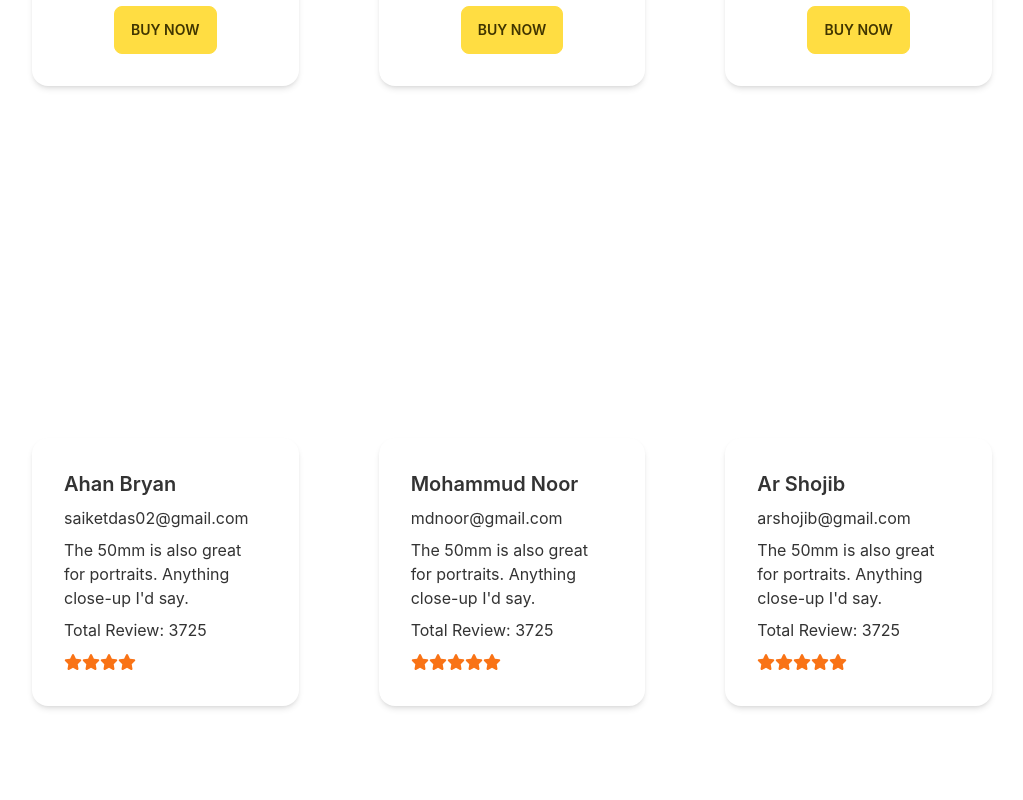
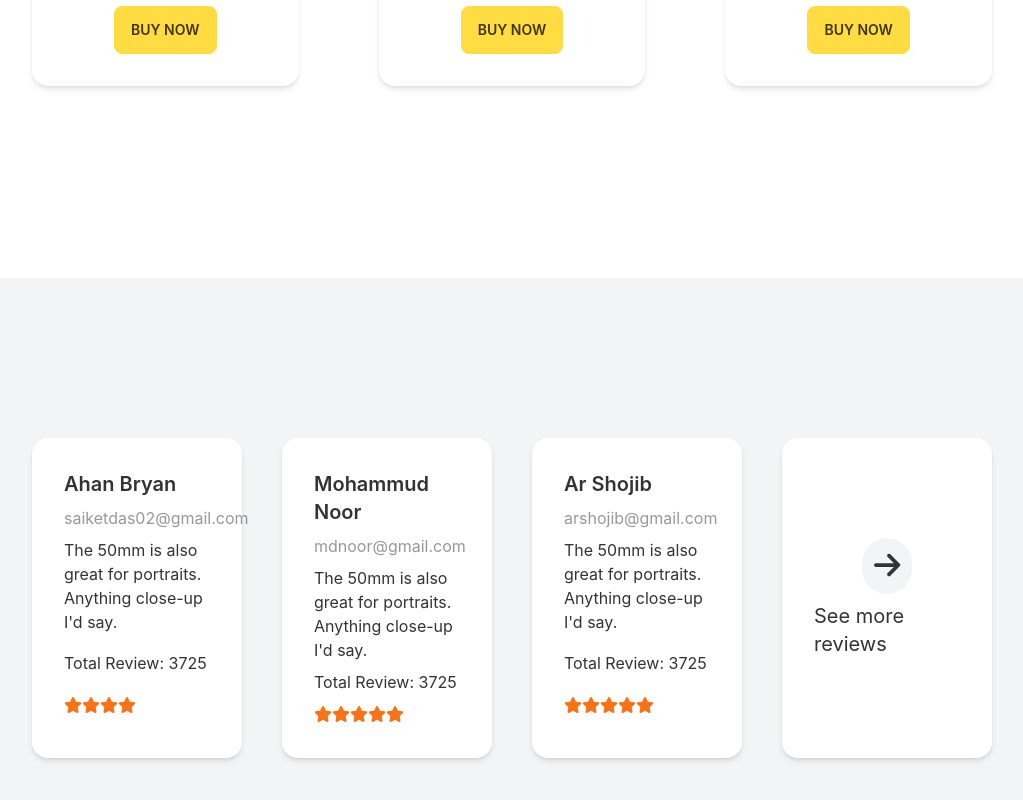
Before and after one commit to Saiket-Das/blackmagic-manufacturer-client-side, a React (Create React App) app: page / in a window 1280 px wide. Shown: the part 1137-1937 px from the top of the page, without its empty margins (128-1151 px from the left). Built offline with nearby package versions, Linux system fonts and the light colour scheme.

Commit message:
Home - Review style chnage

```diff
--- a/src/Components/Pages/Home/Products/Product.js
+++ b/src/Components/Pages/Home/Products/Product.js
@@ -3,7 +3,7 @@ import React from 'react';
 const Product = (props) => {
     const { name, price, stock, img } = props.product
     return (
-        <div className="card lg:max-w-lg bg-base-100 shadow-md">
+        <div className="card lg:max-w-lg bg-base-100 shadow-md border-0">
             <figure><img src={img} className='p-5' alt="Shoes" /></figure>
             <div className="card-body items-center">
                 <h2 className="card-title text-center">{name}</h2>
--- a/src/Components/Pages/Home/Reviews/Review.js
+++ b/src/Components/Pages/Home/Reviews/Review.js
@@ -76,12 +76,12 @@ const Review = (props) => {
         </span>
     }
     return (
-        <div className="card lg:max-w-lg bg-base-100 shadow-md">
+        <div className="card review-card lg:max-w-lg bg-base-100 shadow-md">
             <div className="card-body ">
                 <h2 className="card-title block">{name}
                 </h2>
-                <span>{email}</span>
-                <p> <span>{comment}</span></p>
+                <span className='opacity-50'>{email}</span>
+                <p><span>{comment}</span></p>
                 <p>Total Review: {ratingsCount}</p>
                 <p className='text-orange-500'>{starReview}</p>
 
--- a/src/Components/Pages/Home/Reviews/Reviews.js
+++ b/src/Components/Pages/Home/Reviews/Reviews.js
@@ -1,6 +1,8 @@
 import React, { useEffect, useState } from 'react';
 import Review from './Review';
-
+import { FontAwesomeIcon } from '@fortawesome/react-fontawesome';
+import { faArrowRight as fasFaStar } from '@fortawesome/free-solid-svg-icons'
+import { Link } from 'react-router-dom';
 
 
 const Reviews = () => {
@@ -13,14 +15,28 @@ const Reviews = () => {
 
 
     return (
-        <div>
-            <div className='grid grid-cols-1 md:grid-cols-2 lg:grid-cols-3 gap-20 mt-8 lg:p-40 p-8'>
+        <div className='bg-gray-100'>
+            <div className='grid grid-cols-1 md:grid-cols-2 lg:grid-cols-4 gap-10 mt-8 lg:p-40 p-8'>
                 {
                     reviews.slice(-3).map(review => <Review
                         key={review.id}
                         review={review}
                     ></Review>)
                 }
+
+                <div className="card review-card lg:max-w-lg bg-base-100 shadow-md">
+
+
+                    <div className="card-body items-center justify-center	">
+                        <div className='bg-gray-100 p-3 rounded-full'>
+                            <FontAwesomeIcon className='text-3xl' icon={fasFaStar} />
+                        </div>
+                        <Link to='/login'>
+                            <span className='text-xl'>See more reviews</span>
+                        </Link>
+
+                    </div>
+                </div>
             </div>
         </div>
     );
```
